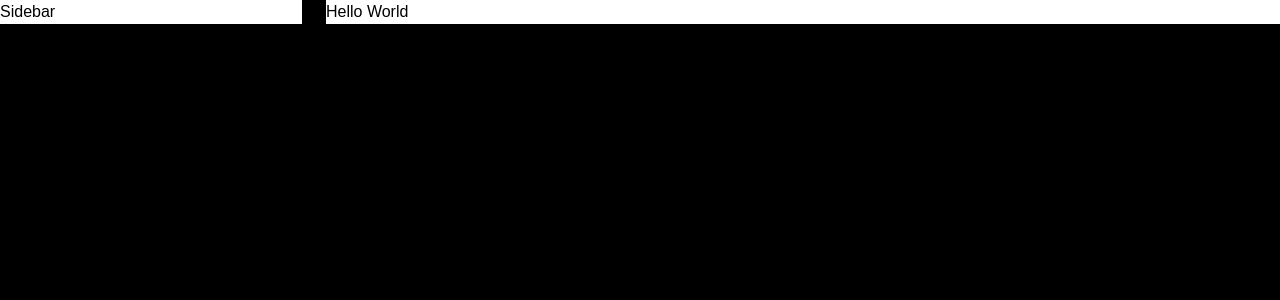
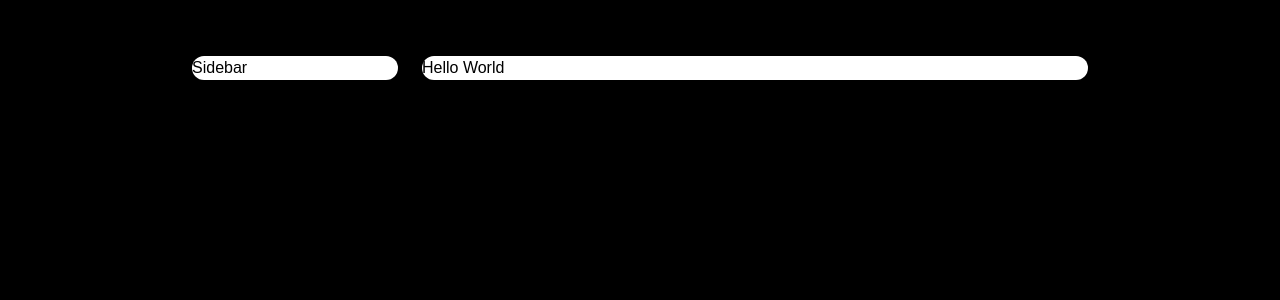
Before and after one commit to Dragontalker/nextjs-tailwindcss-portfolio, a Next.js app: page / in a window 1280 px wide. Shown: the top 300 px of the page. Built offline with nearby package versions, Linux system fonts and the light colour scheme.

Commit message:
Added more styles.

```diff
--- a/pages/_app.tsx
+++ b/pages/_app.tsx
@@ -2,9 +2,9 @@ import '../styles/globals.css'
 
 function MyApp({ Component, pageProps }) {
   return (
-    <div className='grid grid-cols-12 gap-6'>
-      <div className='col-span-3 bg-white'>Sidebar</div>
-      <div className='col-span-9 bg-white'>
+    <div className='grid grid-cols-12 gap-6 my-14 px-48'>
+      <div className='col-span-3 bg-white rounded-2xl'>Sidebar</div>
+      <div className='col-span-9 bg-white rounded-2xl'>
         <Component {...pageProps} />
       </div>
     </div>
```
